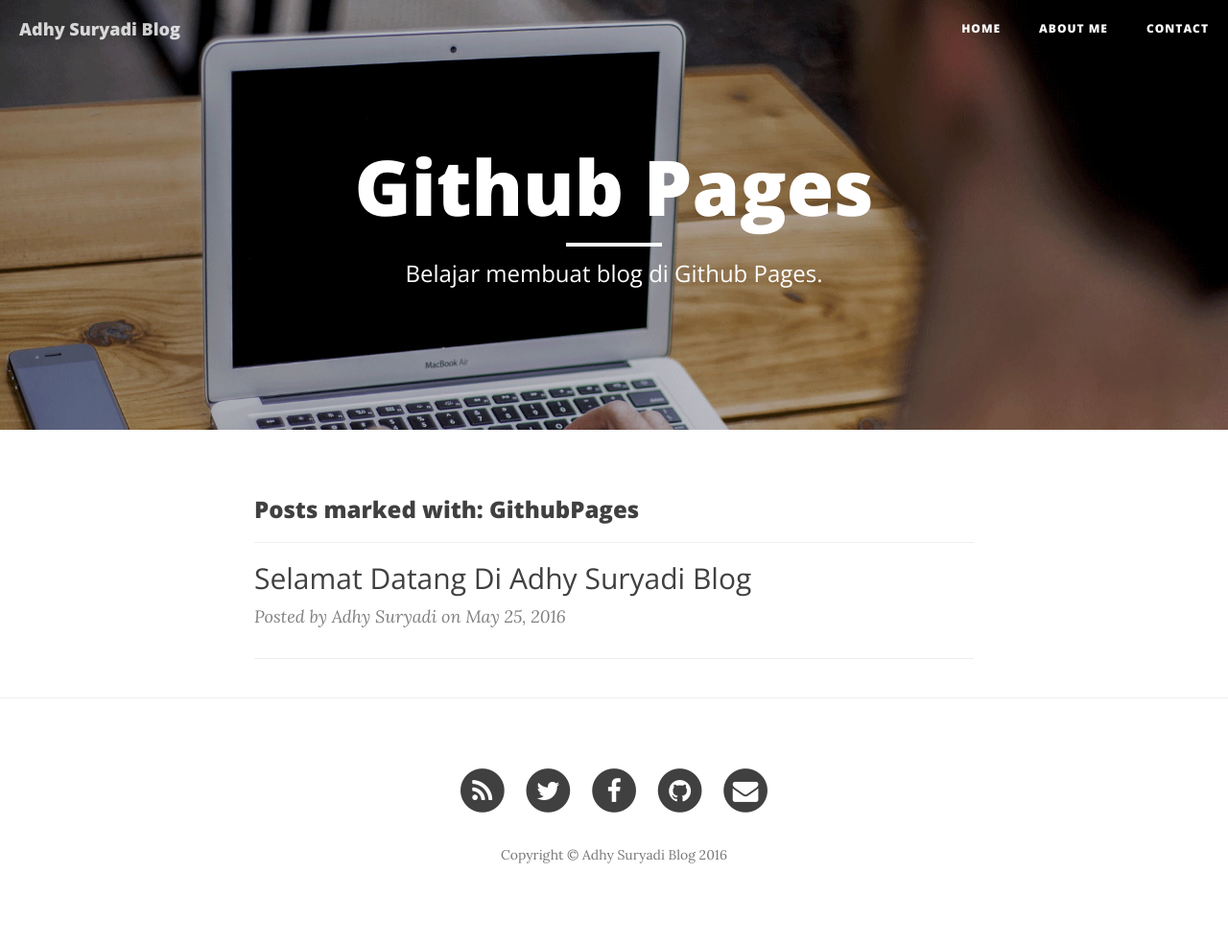
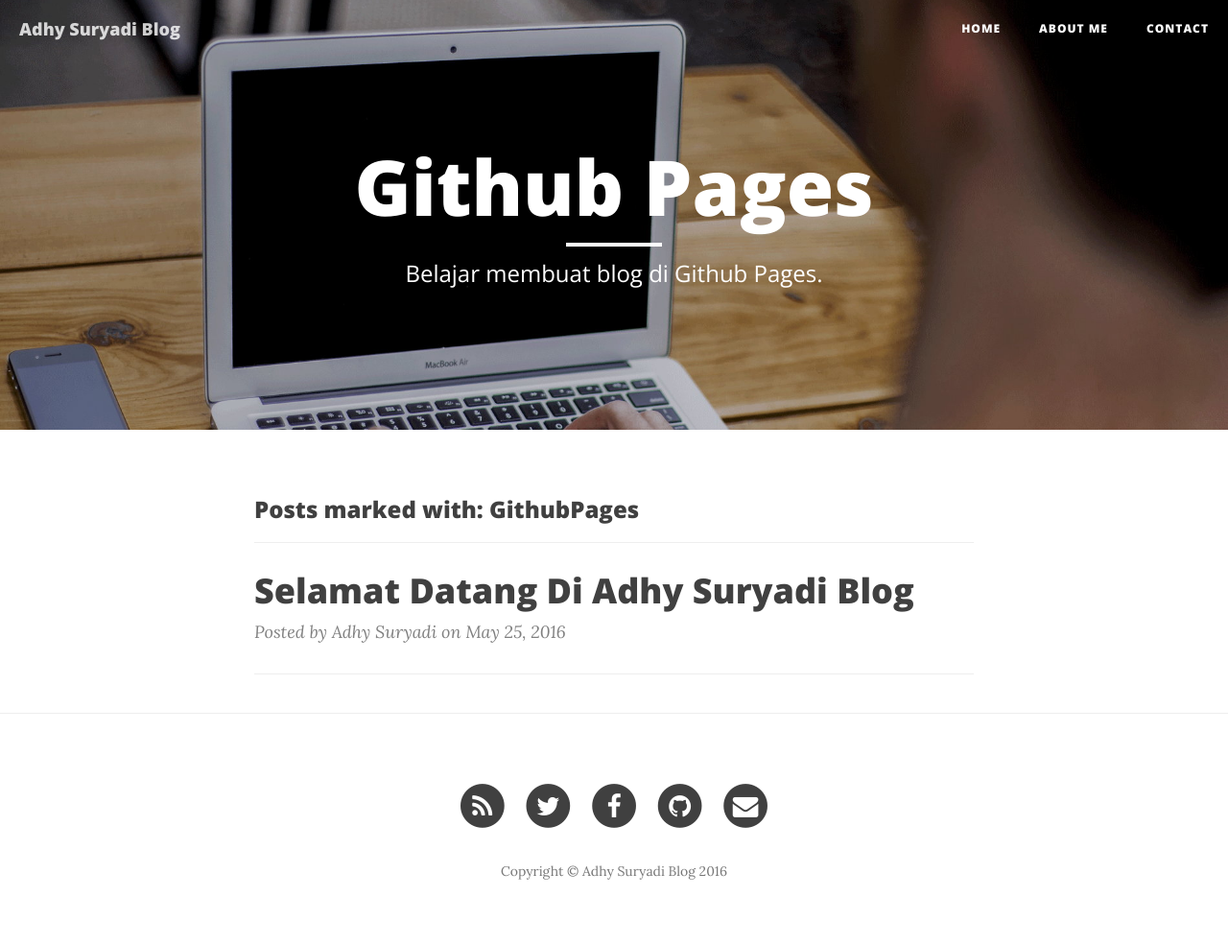
Before and after one commit to KompiAjaib/kompiajaib.github.io, a Jekyll site: the page built from tags/GithubPages.html, in a window 1280 px wide. Shown: the whole page at 96% size. Built offline with Jekyll 4.4.1, drawn with Linux system fonts in a browser that asks for light colours; nearby versions of some CDN libraries; comment, search, counter and statistics services are not loaded.

Commit message:
Update tag.html

```diff
--- a/_layouts/tag.html
+++ b/_layouts/tag.html
@@ -16,7 +16,7 @@ layout: page
 {% for post in site.tags[page.tag] %}
 <div class="post-preview">
     <a href="{{ post.url | prepend: site.baseurl }}">
-        <h2 class="post-subtitle">
+        <h2 class="post-title">
             {{ post.title }}
         </h2>
     </a>
```
